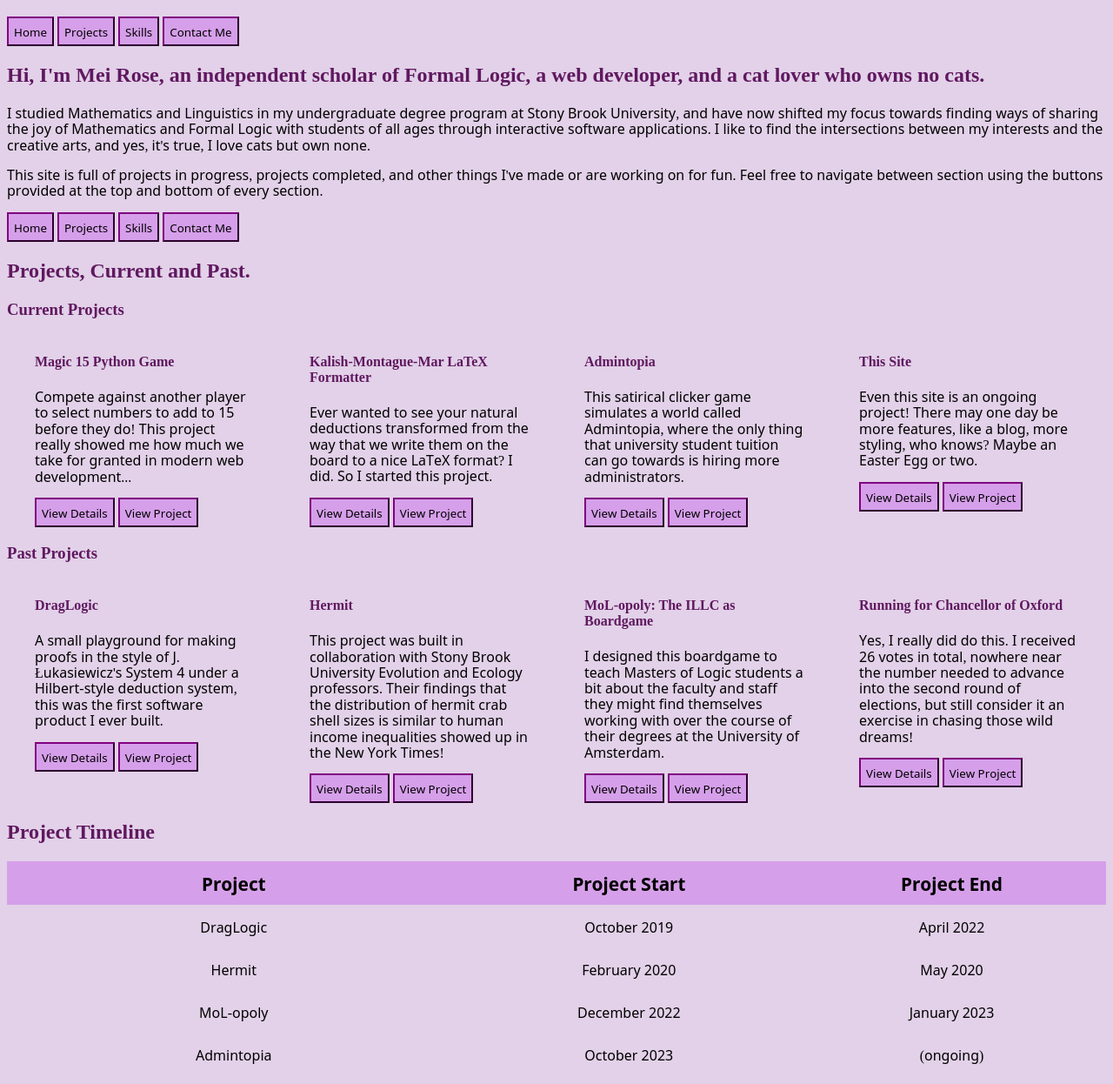
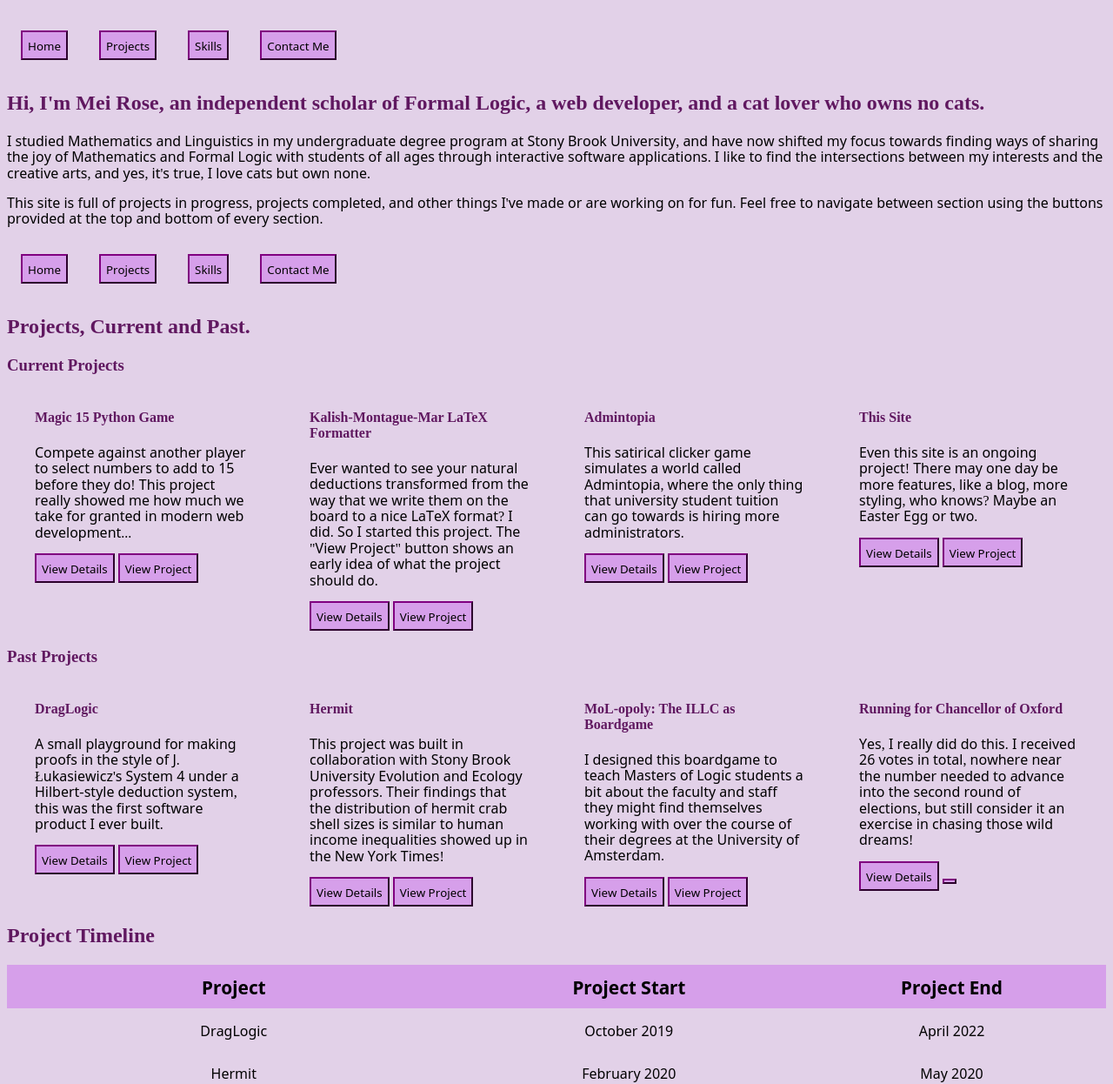
Before and after one commit to RossignolD/meiDevWebsite, a plain HTML site: page index.html in a window 1280 px wide. Shown: the part 61-1307 px from the top of the page at 87% size. Drawn offline with Linux system fonts and the light colour scheme; a web font is replaced by a local one.

Commit message:
all anchors that can work should be working, more project details to come

```diff
--- a/index.html
+++ b/index.html
@@ -21,12 +21,12 @@
     <title>Mei Rose Connor's Website</title>
   </head>
   <body>
-    <h1>Welcome to Mei Rose Connor's Website</h1>
+    <h1 id="home">Welcome to Mei Rose Connor's Website</h1>
     <nav>
-      <button>Home</button>
-      <button>Projects</button>
-      <button>Skills</button>
-      <button>Contact Me</button>
+      <button><a href="#home">Home</a></button>
+      <button><a href="#projects-section">Projects</a></button>
+      <button><a href="#skills-section">Skills</a></button>
+      <button><a href="#myForm">Contact Me</a></button>
     </nav>
 
     <h2>
@@ -49,13 +49,13 @@
     </p>
 
     <nav>
-      <button>Home</button>
-      <button>Projects</button>
-      <button>Skills</button>
-      <button>Contact Me</button>
+      <button><a href="#home">Home</a></button>
+      <button><a href="#projects-section">Projects</a></button>
+      <button><a href="#skills-section">Skills</a></button>
+      <button><a href="#myForm">Contact Me</a></button>
     </nav>
 
-    <h2>Projects, Current and Past.</h2>
+    <h2 id="projects-section">Projects, Current and Past.</h2>
     <div>
       <h3>Current Projects</h3>
       <div class="flex-container projects">
@@ -83,7 +83,7 @@
           <button class="details-button" id="magic-15-details">
             View Details
           </button>
-          <button>View Project</button>
+          <button><a href="https://replit.com/@knightsoflogicl/Magic-15-Game">View Project</a></button>
         </div>
         <div
           class="project"
@@ -102,7 +102,7 @@
           <p>
             Ever wanted to see your natural deductions transformed from the way
             that we write them on the board to a nice LaTeX format? I did. So I
-            started this project.
+            started this project. The "View Project" button shows an early idea of what the project should do.
           </p>
           <button class="details-button" id="kmm-details">View Details</button>
           <button>View Project</button>
@@ -131,7 +131,7 @@
           <button class="details-button" id="admintopia-details">
             View Details
           </button>
-          <button>View Project</button>
+          <button><a href="https://github.com/RossignolD/admintopia">View Project</a></button>
         </div>
         <div
           class="project"
@@ -153,11 +153,10 @@
           <button class="details-button" id="this-site-project-details">
             View Details
           </button>
-          <button>View Project</button>
+          <button><a href="https://github.com/RossignolD/meiDevWebsite"></a>View Project</button>
         </div>
       </div>
     </div>
-
     <div>
       <h3>Past Projects</h3>
       <div class="flex-container projects">
@@ -169,7 +168,7 @@
             was the first software product I ever built.
           </p>
           <button>View Details</button>
-          <button>View Project</button>
+          <button><a href="ttps://github.com/SBUtltmedia/DragLogic?tab=readme-ov-file">View Project</a></button>
         </div>
         <div class="project">
           <h4>Hermit</h4>
@@ -180,7 +179,7 @@
             inequalities showed up in the New York Times!
           </p>
           <button>View Details</button>
-          <button>View Project</button>
+          <button><a href="https://github.com/RossignolD/Hermit"></a>View Project</button>
         </div>
         <div class="project">
           <h4>MoL-opoly: The ILLC as Boardgame</h4>
@@ -190,7 +189,7 @@
             over the course of their degrees at the University of Amsterdam.
           </p>
           <button>View Details</button>
-          <button>View Project</button>
+          <button><a href="https://drive.google.com/drive/folders/1cqGdBRRWzB13Vwk6VnHV5mgCkI-GWh2K?usp=sharing">View Project</a></button>
         </div>
         <div class="project">
           <h4>Running for Chancellor of Oxford</h4>
@@ -201,7 +200,7 @@
             dreams!
           </p>
           <button>View Details</button>
-          <button>View Project</button>
+          <button><a href="https://gazette.web.ox.ac.uk/sites/default/files/gazette/documents/media/flysheet_17_october_2024.pdf"></a></button>
         </div>
       </div>
     </div>
@@ -242,7 +241,7 @@
         </tr>
         <tr>
           <td>Chancellorship candidacy</td>
-          <td>November 2024</td>
+          <td>October 2024</td>
           <td>December 2024</td>
         </tr>
         <tr>
@@ -257,8 +256,14 @@
         </tr>
       </tbody>
     </table>
+    <nav>
+      <button><a href="#home">Home</a></button>
+      <button><a href="#projects-section">Projects</a></button>
+      <button><a href="#skills-section">Skills</a></button>
+      <button><a href="#myForm">Contact Me</a></button>
+    </nav>
 
-    <h2>Skills, Software and Otherwise</h2>
+    <h2 id="skills-section">Skills, Software and Otherwise</h2>
     <div>
       <div class="flex-container skills">
         <div class="skill">
@@ -348,24 +353,36 @@
         <p>Watercolor painting</p>
       </div>
     </div>
+
+    <nav>
+      <button><a href="#home">Home</a></button>
+      <button><a href="#projects-section">Projects</a></button>
+      <button><a href="#skills-section">Skills</a></button>
+      <button><a href="#myForm">Contact Me</a></button>
+    </nav>
+
     <h2>Contact Mei Rose Connor</h2>
-
 
     <form id="myForm" onsubmit="return validateForm()">
       <div class="form-group">
         <label for="name">Name:</label>
-      <input type="name" id="name" name="name" required>
+        <input type="name" id="name" name="name" required />
         <span class="error" id="nameError"></span>
       </div>
 
       <div class="form-group">
         <label for="email">Email:</label>
-      <input type="email" id="email" name="email" required>
+        <input type="email" id="email" name="email" required />
         <span class="error" id="emailError"></span>
       </div>
 
       <label for="message">Message</label>
-    <textarea id="message" name="message" placeholder="Write a message to Mei Rose Connor" style="height:200px"></textarea>
+      <textarea
+        id="message"
+        name="message"
+        placeholder="Write a message to Mei Rose Connor"
+        style="height: 200px"
+      ></textarea>
 
       <button type="submit">Submit</button>
     </form>
@@ -378,7 +395,6 @@
       </div>
     </div>
 
-
     <script src="modals.js"></script>
     <script src="carousel.js"></script>
     <script src="tabs.js"></script>
--- a/style.css
+++ b/style.css
@@ -27,6 +27,16 @@ button.active{
     color: white;
 }
 
+nav button{
+  margin: 1rem;
+}
+
+a{
+  font-family: inherit;
+  font-size: inherit;
+  color: inherit;
+  text-decoration: none;
+}
 .flex-container{
    display: flex;
    flex-direction: row;
```
Also changed, not shown: websitelink.txt (added), 1 other file. Lines whose indentation alone changed are shown as unchanged.
